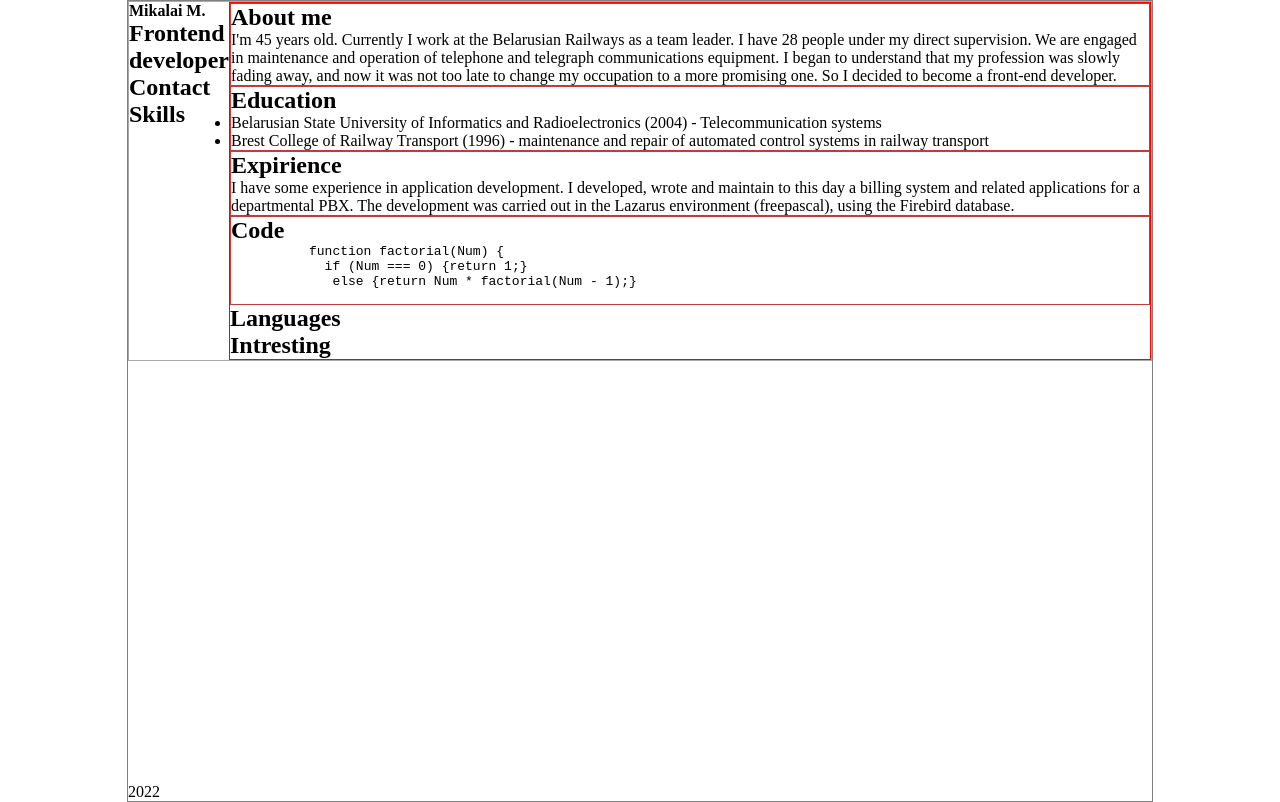
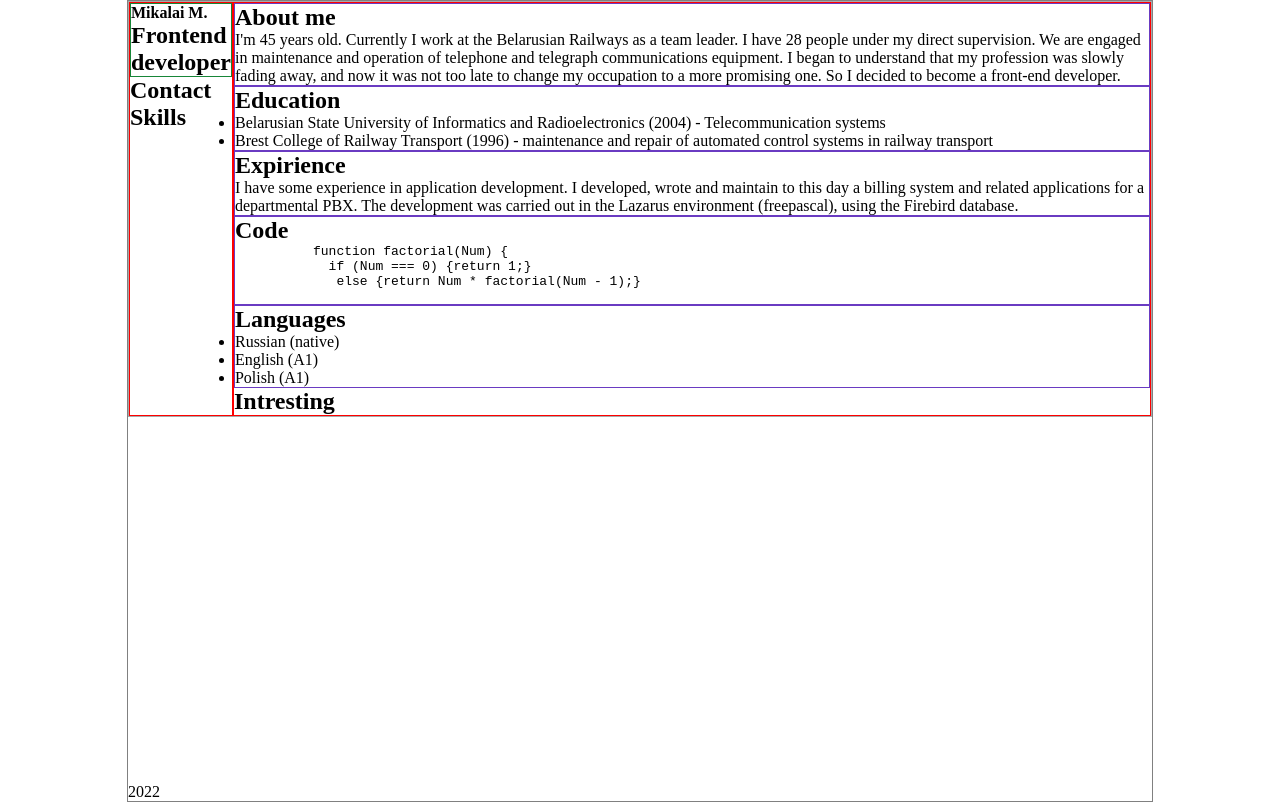
Before and after one commit to angMakc/rsschool-cv, a plain HTML site: page index.html in a window 1280 px wide. Drawn offline with Linux system fonts and the light colour scheme.

Commit message:
feat: add content Lang

```diff
--- a/css/style.css
+++ b/css/style.css
@@ -6,6 +6,7 @@
 body {
   display: flex;
   flex-direction: column;
+  flex-wrap: wrap;
   justify-content: space-between;
   min-height: 100vh;
   width: 80%;
@@ -19,10 +20,15 @@ body {
   border: 1px solid darkgray;
 }
 
-.content {
+.content, .info {
   border: 1px solid red;
 }
 
-.about, .education, .expirience, .code {
-  border: 1px solid rgb(194, 59, 59);
+.about, .education, .expirience, .code, .lang {
+  border: 1px solid rgb(106, 59, 194);
 }
+
+.image {
+  border: 1px solid rgb(23, 134, 56);
+
+}
--- a/index.html
+++ b/index.html
@@ -80,6 +80,11 @@
 
         <section class="lang">
           <h2>Languages</h2>
+            <ul>
+              <li>Russian (native)</li>
+              <li>English (A1)</li>
+              <li>Polish (A1)</li>
+            </ul>
         </section>
 
         <section class="intresting">
```
